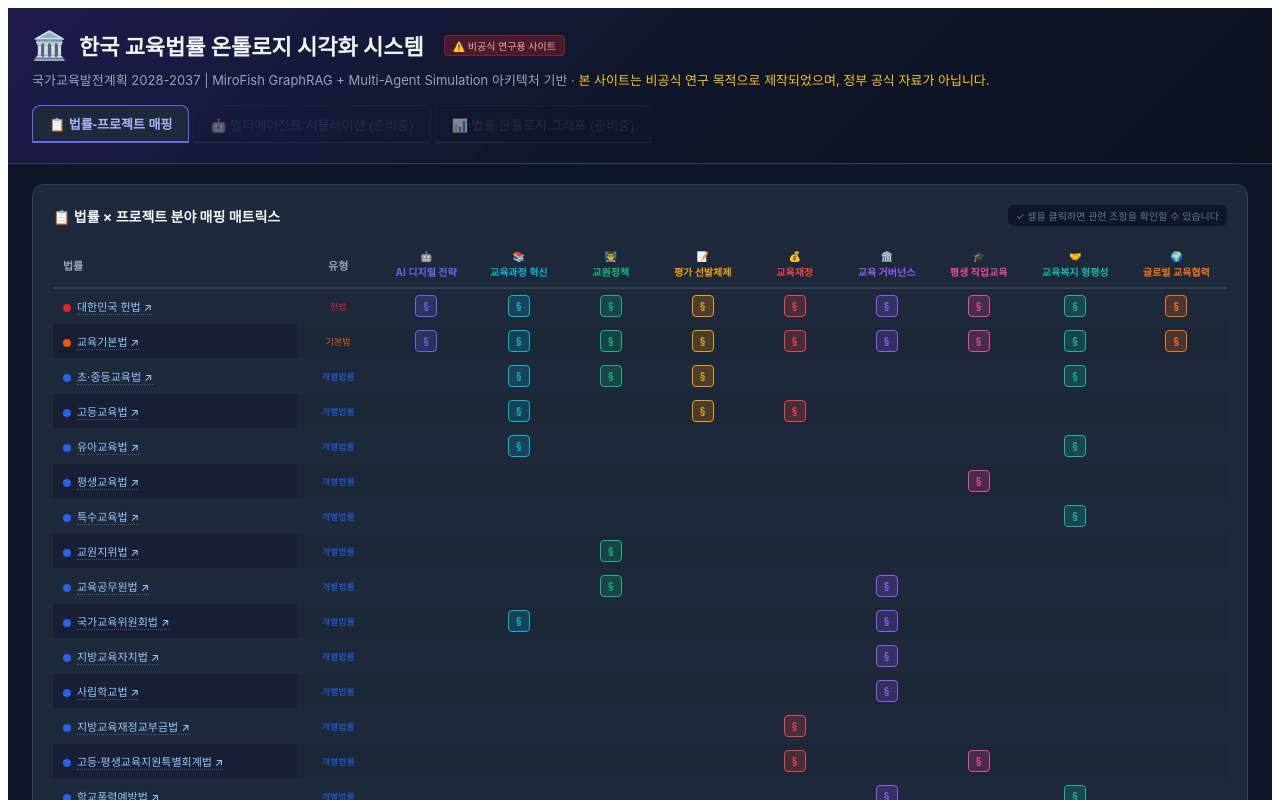
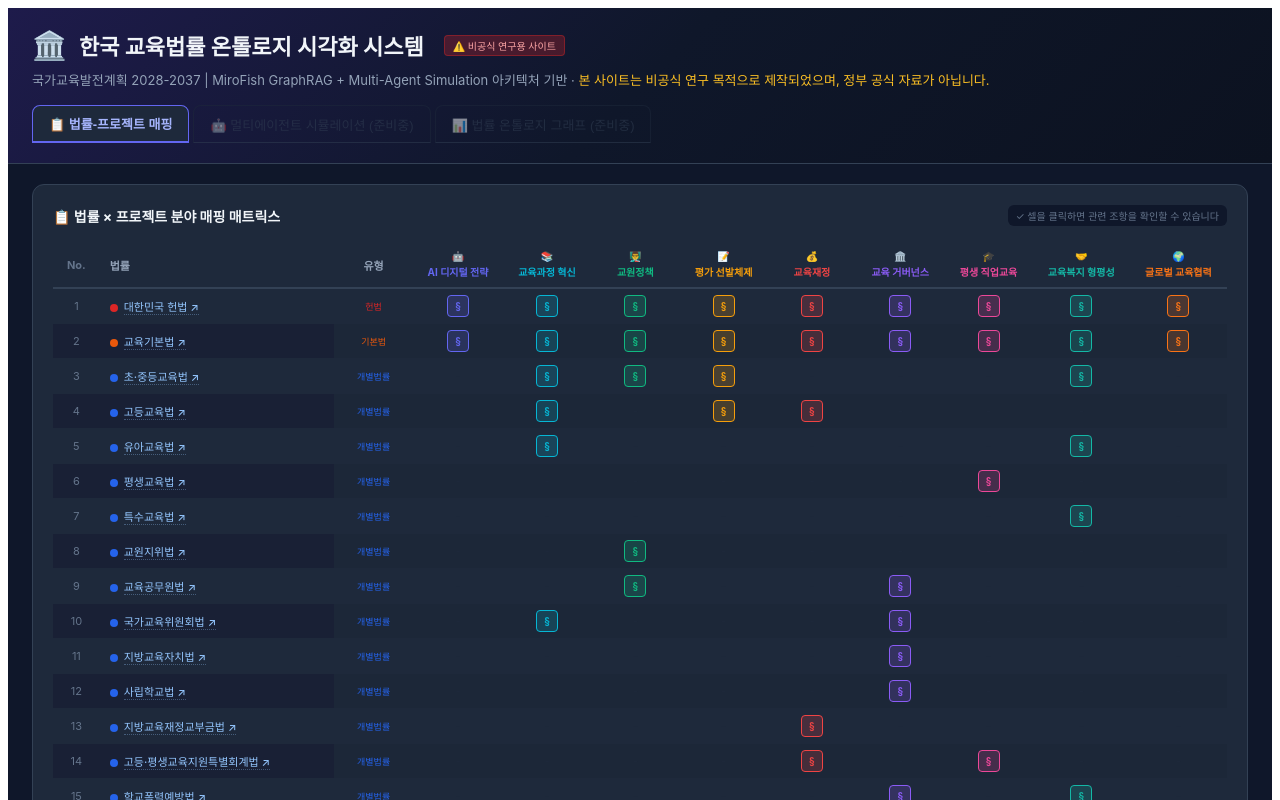
Before and after one commit to climtc/education-law-ontology, a React (Vite) app: page / in a window 1280 px wide. Shown: the top 800 px of the page. Built offline with nearby package versions, Linux system fonts and the light colour scheme.

Commit message:
Add files via upload

```diff
--- a/src/App.jsx
+++ b/src/App.jsx
@@ -1040,7 +1040,8 @@ export default function EducationLawOntologyApp() {
               <table style={{ width: "100%", borderCollapse: "collapse", fontSize: 11 }}>
                 <thead>
                   <tr>
-                    <th style={{ padding: "8px 10px", textAlign: "left", borderBottom: "2px solid #334155", color: "#94a3b8", position: "sticky", left: 0, background: "#1e293b", minWidth: 160, zIndex: 2 }}>법률</th>
+                    <th style={{ padding: "8px 4px", textAlign: "center", borderBottom: "2px solid #334155", color: "#64748b", minWidth: 28, position: "sticky", left: 0, background: "#1e293b", zIndex: 2 }}>No.</th>
+                    <th style={{ padding: "8px 10px", textAlign: "left", borderBottom: "2px solid #334155", color: "#94a3b8", position: "sticky", left: 28, background: "#1e293b", minWidth: 160, zIndex: 2 }}>법률</th>
                     <th style={{ padding: "8px 4px", textAlign: "center", borderBottom: "2px solid #334155", color: "#94a3b8", minWidth: 30 }}>유형</th>
                     {ONTOLOGY_DATA.projectAreas.map(area => (
                       <th key={area.id} style={{ padding: "8px 4px", textAlign: "center", borderBottom: "2px solid #334155", color: area.color, fontSize: 10, minWidth: 60 }}>
@@ -1053,7 +1054,8 @@ export default function EducationLawOntologyApp() {
                 <tbody>
                   {ONTOLOGY_DATA.nodes.map((node, i) => (
                     <tr key={node.id} style={{ background: i % 2 === 0 ? "transparent" : "#0f172a22" }}>
-                      <td style={{ padding: "6px 10px", borderBottom: "1px solid #1e293b", color: "#e2e8f0", fontWeight: 500, position: "sticky", left: 0, background: i % 2 === 0 ? "#1e293b" : "#192035", zIndex: 1 }}>
+                      <td style={{ padding: "6px 4px", textAlign: "center", borderBottom: "1px solid #1e293b", color: "#64748b", fontSize: 11, position: "sticky", left: 0, background: i % 2 === 0 ? "#1e293b" : "#192035", zIndex: 1, minWidth: 28 }}>{i + 1}</td>
+                      <td style={{ padding: "6px 10px", borderBottom: "1px solid #1e293b", color: "#e2e8f0", fontWeight: 500, position: "sticky", left: 28, background: i % 2 === 0 ? "#1e293b" : "#192035", zIndex: 1 }}>
                         <span style={{ display: "inline-block", width: 8, height: 8, borderRadius: "50%", background: TYPE_COLORS[node.type], marginRight: 6, verticalAlign: "middle" }} />
                         {LAW_URLS[node.id] ? (
                           <a href={LAW_URLS[node.id]} target="_blank" rel="noopener noreferrer"
```
